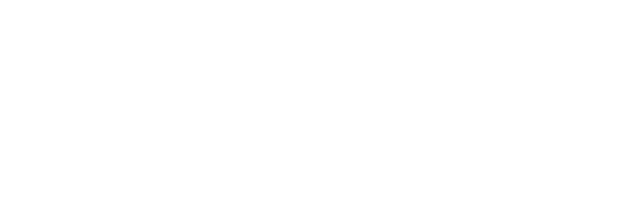
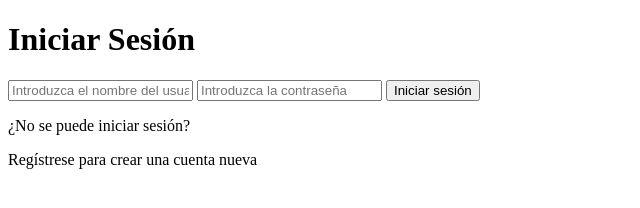
Before and after one commit to viehot/cursoDigitalers, a plain HTML site: page Clase3/actividad3/index.html in a window 1280 px wide. Shown: the whole page, without its empty margins (0-640 px from the left). Drawn offline with Linux system fonts and the light colour scheme.

Commit message:
Armo base de la actividad 3

```diff
--- a/Clase3/actividad3/index.html
+++ b/Clase3/actividad3/index.html
@@ -6,9 +6,19 @@
     <meta name="viewport" content="width=device-width, initial-scale=1.0">
 
     <link rel="stylesheet" href="style.css">
-    <title>Document</title>
+    <title>Actividad 3</title>
 </head>
 <body>
-
+    <main>
+        <form action="">
+            <h1>Iniciar Sesión</h1>
+            <input type="text" placeholder="Introduzca el nombre del usuario">
+            <input type="password" placeholder="Introduzca la contraseña">
+            <button>Iniciar sesión</button>
+            <span></span>
+            <p>¿No se puede iniciar sesión?</p>
+            <p>Regístrese para crear una cuenta nueva</p>
+        </form>
+    </main>
 </body>
 </html>
--- a/Clase3/actividad3/style.css
+++ b/Clase3/actividad3/style.css
@@ -0,0 +1 @@
+@import url('https://fonts.googleapis.com/css2?family=Mulish:wght@400;600;700&display=swap');
```
